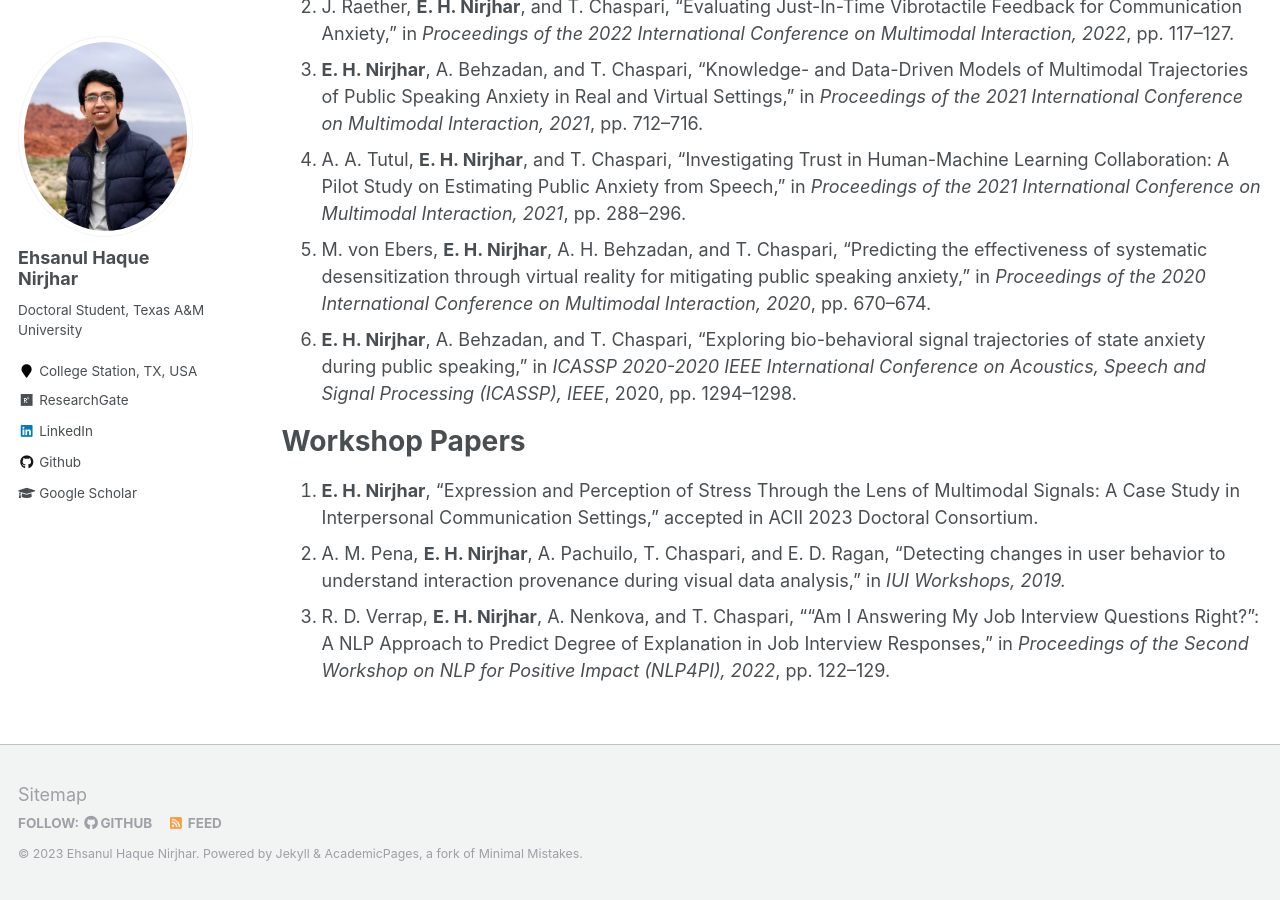
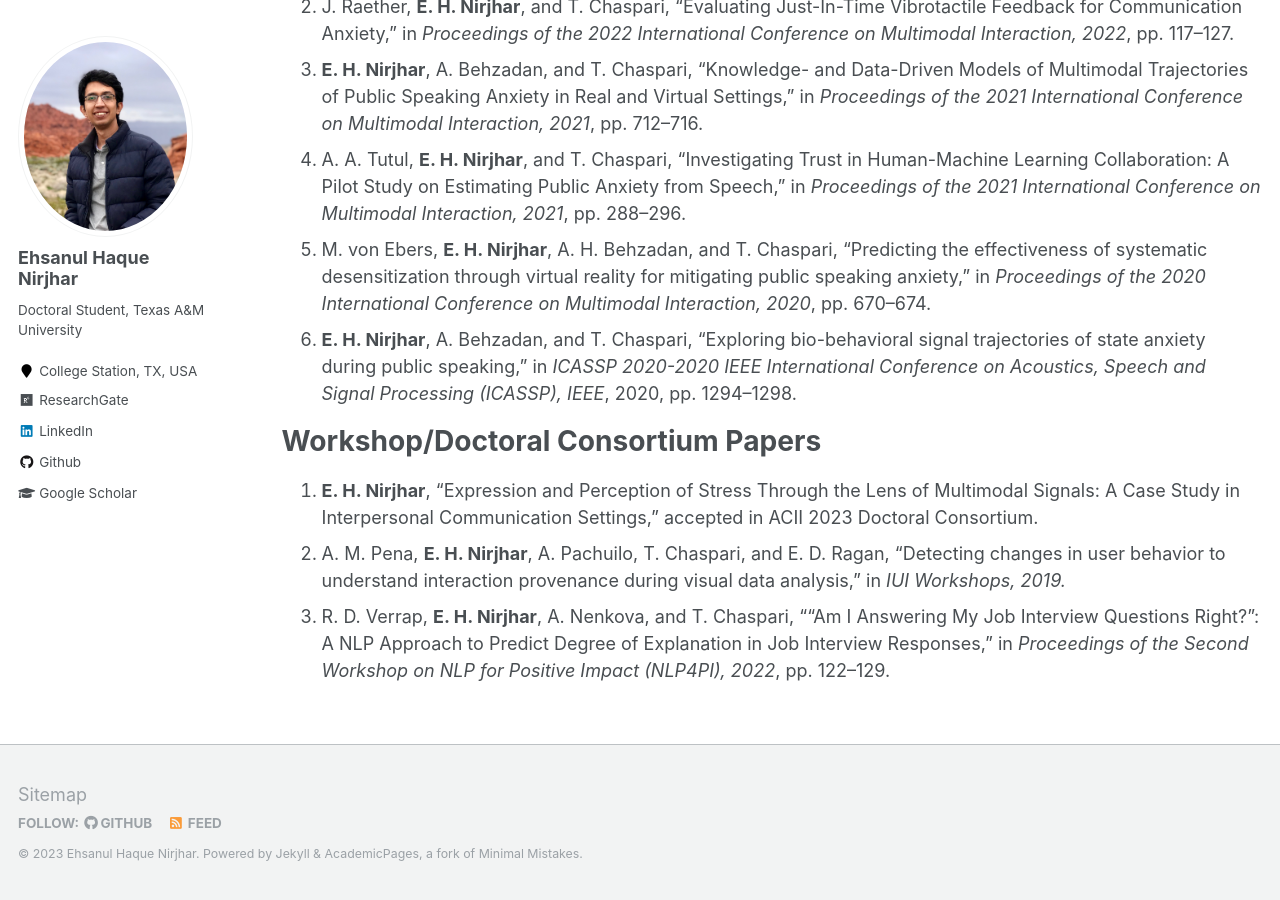
Before and after one commit to Ehsan-Nirjhar/Ehsan-Nirjhar.github.io, a Jekyll site: the page built from _pages/publications.md, in a window 1280 px wide and 900 px high, scrolled down 682 px. Built offline with Jekyll 4.4.1, drawn with Linux system fonts in a browser that asks for light colours.

Commit message:
sept 2023 update

```diff
--- a/_pages/publications.md
+++ b/_pages/publications.md
@@ -20,7 +20,7 @@ Conference Papers
 1. **E. H. Nirjhar**, A. Behzadan, and T. Chaspari, "Exploring bio-behavioral signal trajectories of state anxiety during public speaking," in *ICASSP 2020-2020 IEEE International Conference on Acoustics, Speech and Signal Processing (ICASSP), IEEE*, 2020, pp. 1294–1298.
 
 
-Workshop Papers
+Workshop/Doctoral Consortium Papers
 ======
 1. **E. H. Nirjhar**, "Expression and Perception of Stress Through the Lens of Multimodal Signals: A Case Study in Interpersonal Communication Settings," accepted in ACII 2023 Doctoral Consortium.
 1. A. M. Pena, **E. H. Nirjhar**, A. Pachuilo, T. Chaspari, and E. D. Ragan, "Detecting changes in user behavior to understand interaction provenance during visual data analysis," in *IUI Workshops, 2019.*
```
Also changed, not shown: _pages/about.md (+1 -0 lines).
